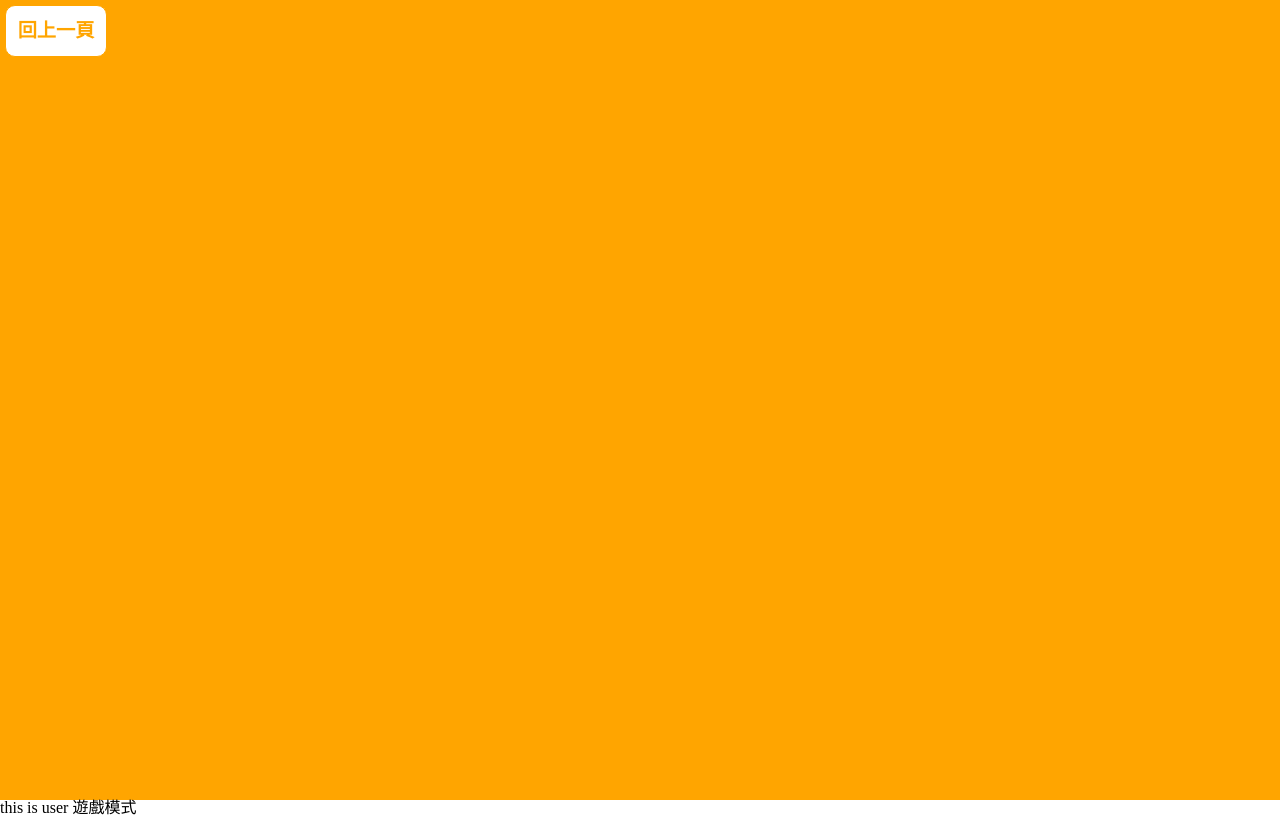
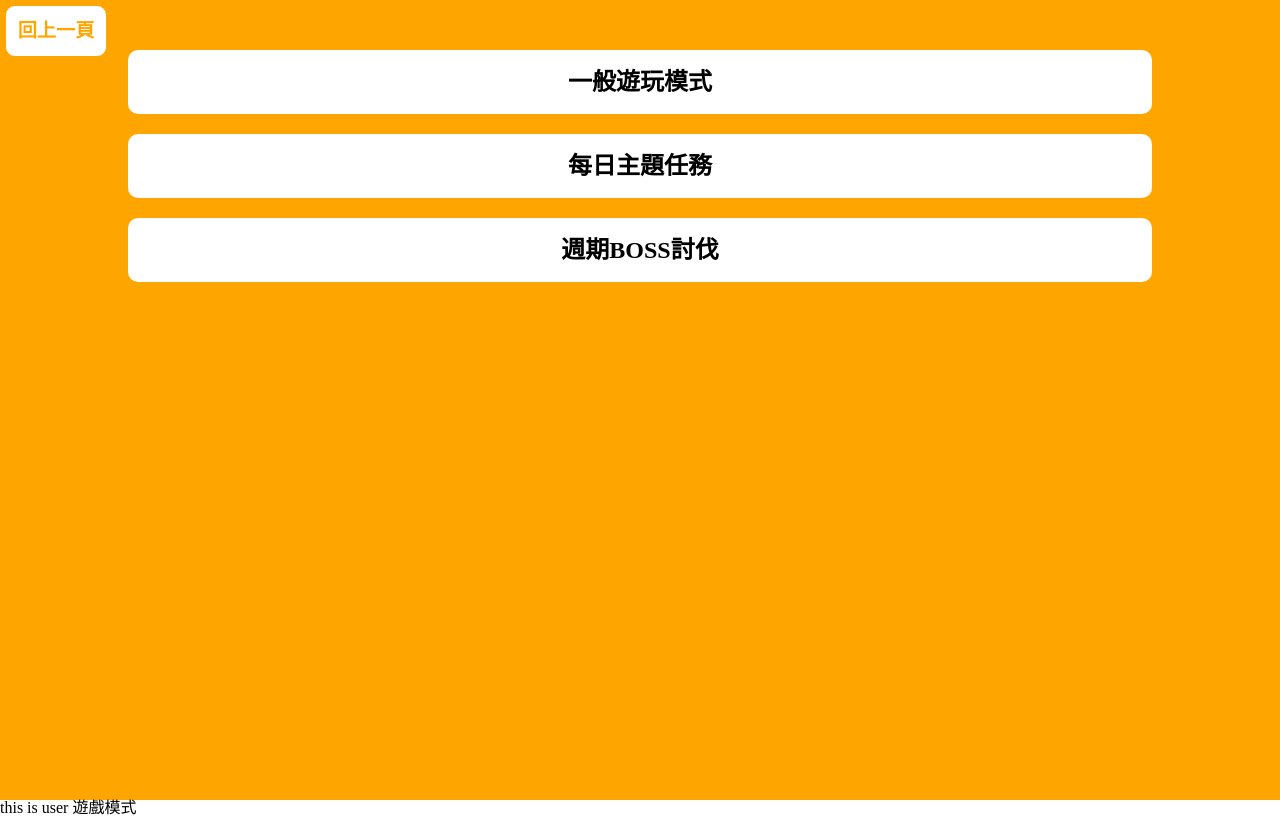
Before and after one commit to yucheng7/vue-game, a Vue app in the folder vue-project1/: page /gamemode in a window 1280 px wide. Built offline with nearby package versions, Linux system fonts and the light colour scheme.

Commit message:
new feature

```diff
--- a/vue-project1/src/views/GameModeView.vue
+++ b/vue-project1/src/views/GameModeView.vue
@@ -9,7 +9,11 @@ function goback() {
 <template>
   <div class="container">
     <div class="back-btn" @click="goback">回上一頁</div>
-    <div class="main-contentbox"></div>
+    <div class="main-contentbox">
+      <div class="mode-item normal-mode">一般遊玩模式</div>
+      <div class="mode-item daily-mode">每日主題任務</div>
+      <div class="mode-item boss-mode">週期BOSS討伐</div>
+    </div>
   </div>
   <div>this is user 遊戲模式</div>
 </template>
@@ -37,5 +41,23 @@ function goback() {
     line-height: 50px;
     border: 1px solid orange;
   }
+  .main-contentbox {
+    width: 100%;
+    height: 90%;
+    display: flex;
+    flex-direction: column;
+    align-items: center;
+    .mode-item {
+      width: 80%;
+      font-size: 1.5em;
+      font-weight: bold;
+      background-color: white;
+      text-align: center;
+      border-radius: 10px;
+      margin: 10px 0;
+      padding: 20px 0;
+    }
+  }
+
 }
 </style>
--- a/vue-project1/src/views/UserSpaceView.vue
+++ b/vue-project1/src/views/UserSpaceView.vue
@@ -11,11 +11,11 @@ function goback() {
     <div class="back-btn" @click="goback">回上一頁</div>
     <div class="main-contentbox">
       <div class="user-player"></div>
-      <div class="item-type" >
+      <div class="item-type">
         <div class="type-box" v-for="index in 5" :key="index">{{ index }}</div>
       </div>
       <div class="user-item">
-        <div class="item-box"v-for="index in 20" :key="index">{{ index }}</div>
+        <div class="item-box" v-for="index in 19" :key="index">{{ index }}</div>
       </div>
     </div>
   </div>
@@ -65,7 +65,7 @@ function goback() {
       text-align: center;
       line-height: 50px;
       width: 10vh;
-      height:100%;
+      height: 100%;
 
       color: white;
       background-color: blue;
@@ -77,20 +77,20 @@ function goback() {
     width: 100%;
     height: 30%;
     display: flex;
-    justify-content: flex-start;
+    justify-content: space-evenly;
+    flex-wrap: wrap;
     overflow-y: auto;
-    overflow-x: hidden;
 
-    background-color: lightblue;
+    background-color: orange;
 
     .item-box {
       min-width: 80px;
       height: 80px;
-
-
-
-      border: 1px solid black;
-      box-sizing: border-box;
+      line-height: 80px;
+      margin-top: 10px;
+      text-align: center;
+      border-radius: 10px;
+      background-color: white;
     }
   }
 }
```
Also changed, not shown: 1 other file (tests, documents, lock files or other folders).
